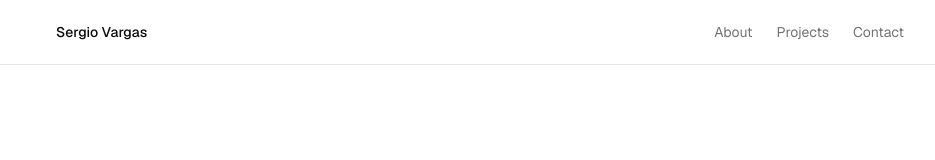
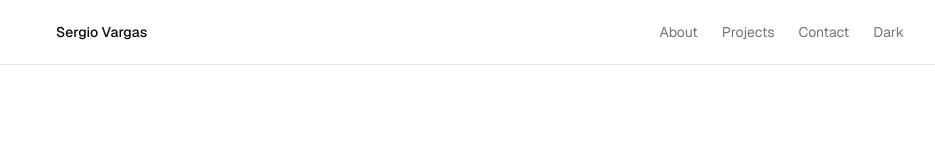
Before and after one commit to Sergioavr/Mi-portafolio, a Next.js app: page / in a window 1280 px wide. Shown: the top 160 px of the page, without its empty margins (160-1095 px from the left). Built offline with nearby package versions, Linux system fonts and the light colour scheme.

Commit message:
feat: add dark mode with localstorage persistence

```diff
--- a/app/layout.tsx
+++ b/app/layout.tsx
@@ -3,6 +3,7 @@ import { Geist, Geist_Mono } from "next/font/google";
 import "./globals.css";
 import Navbar from "@/components/sections/Navbar";
 import Footer from "@/components/sections/Footer";
+import { ThemeProvider } from "@/lib/ThemeContext";
 
 
 const geistSans = Geist({
@@ -29,11 +30,27 @@ export default function RootLayout({
     <html
       lang="es"
       className={`${geistSans.variable} ${geistMono.variable} h-full antialiased`}
+      suppressHydrationWarning
     >
+      <head>
+    <script
+      dangerouslySetInnerHTML={{
+        __html: `
+          (function() {
+            const stored = localStorage.getItem('theme');
+            const preference = stored ?? (window.matchMedia('(prefers-color-scheme: dark)').matches ? 'dark' : 'light');
+            if (preference === 'dark') document.documentElement.classList.add('dark');
+          })()
+        `,
+      }}
+    />
+  </head>
       <body className="min-h-full flex flex-col">
-        <Navbar />
-        {children}
-        <Footer />
+        <ThemeProvider>
+          <Navbar />
+          {children}
+          <Footer />
+        </ThemeProvider>
       </body>
     </html>
   );
--- a/components/sections/Navbar.tsx
+++ b/components/sections/Navbar.tsx
@@ -1,13 +1,19 @@
+"use client";
+
 import Link from "next/link";
 import { siteConfig } from "@/data";
+import { useTheme } from "@/lib/ThemeContext";
 
 export default function Navbar() {
+  const { theme, toggleTheme } = useTheme();
+
   return (
     <header className="fixed top-0 left-0 right-0 z-50 border-b border-black/10">
       <nav className="max-w-4xl mx-auto px-6 h-16 flex items-center justify-between">
         <Link href="/" className="font-medium text-sm">
           {siteConfig.name}
         </Link>
+        <div className="flex items-center gap-6">
           <ul className="flex items-center gap-6 list-none">
             <li>
               <Link href="#about" className="text-sm text-neutral-500 hover:text-neutral-900 transition-colors">
@@ -25,6 +31,14 @@ export default function Navbar() {
               </Link>
             </li>
           </ul>
+          <button
+            onClick={toggleTheme}
+            className="text-sm text-neutral-500 hover:text-neutral-900 transition-colors"
+            aria-label="Toggle theme"
+          >
+            {theme === "light" ? "Dark" : "Light"}
+          </button>
+        </div>
       </nav>
     </header>
   );
--- /dev/null
+++ b/lib/ThemeContext.tsx
@@ -0,0 +1,42 @@
+"use client";
+
+import { createContext, useContext, useEffect, useState } from "react";
+
+type Theme = "light" | "dark";
+
+type ThemeContextType = {
+  theme: Theme;
+  toggleTheme: () => void;
+};
+
+const ThemeContext = createContext<ThemeContextType | null>(null);
+
+export function ThemeProvider({ children }: { children: React.ReactNode }) {
+  const [theme, setTheme] = useState<Theme>("light");
+
+  useEffect(() => {
+    const stored = localStorage.getItem("theme") as Theme | null;
+    const preference = stored ?? (window.matchMedia("(prefers-color-scheme: dark)").matches ? "dark" : "light");
+    setTheme(preference);
+    document.documentElement.classList.toggle("dark", preference === "dark");
+  }, []);
+
+  function toggleTheme() {
+    const next = theme === "light" ? "dark" : "light";
+    setTheme(next);
+    localStorage.setItem("theme", next);
+    document.documentElement.classList.toggle("dark", next === "dark");
+  }
+
+  return (
+    <ThemeContext.Provider value={{ theme, toggleTheme }}>
+      {children}
+    </ThemeContext.Provider>
+  );
+}
+
+export function useTheme() {
+  const context = useContext(ThemeContext);
+  if (!context) throw new Error("useTheme must be used within ThemeProvider");
+  return context;
+}
```
Lines whose indentation alone changed are shown as unchanged.
